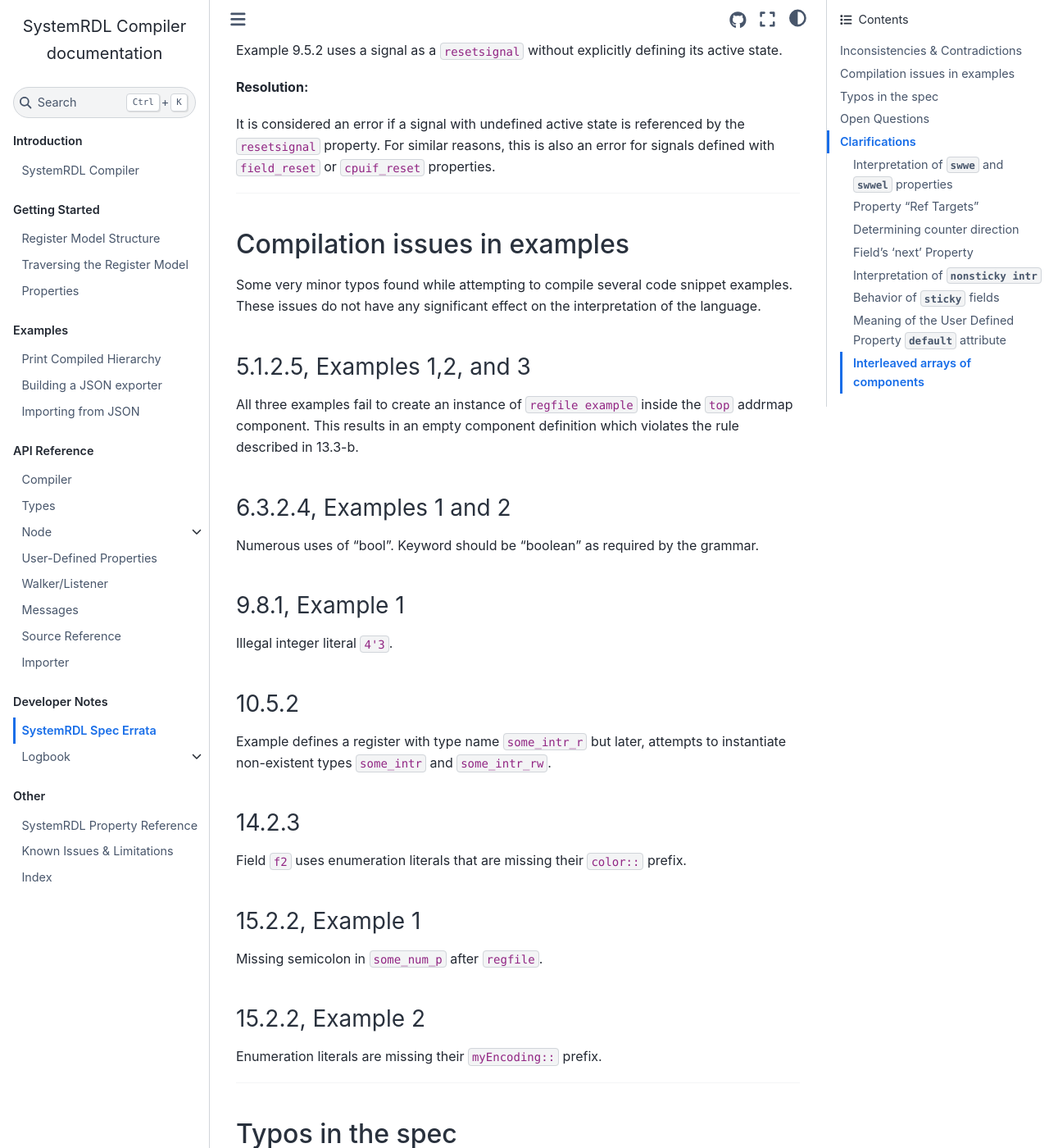
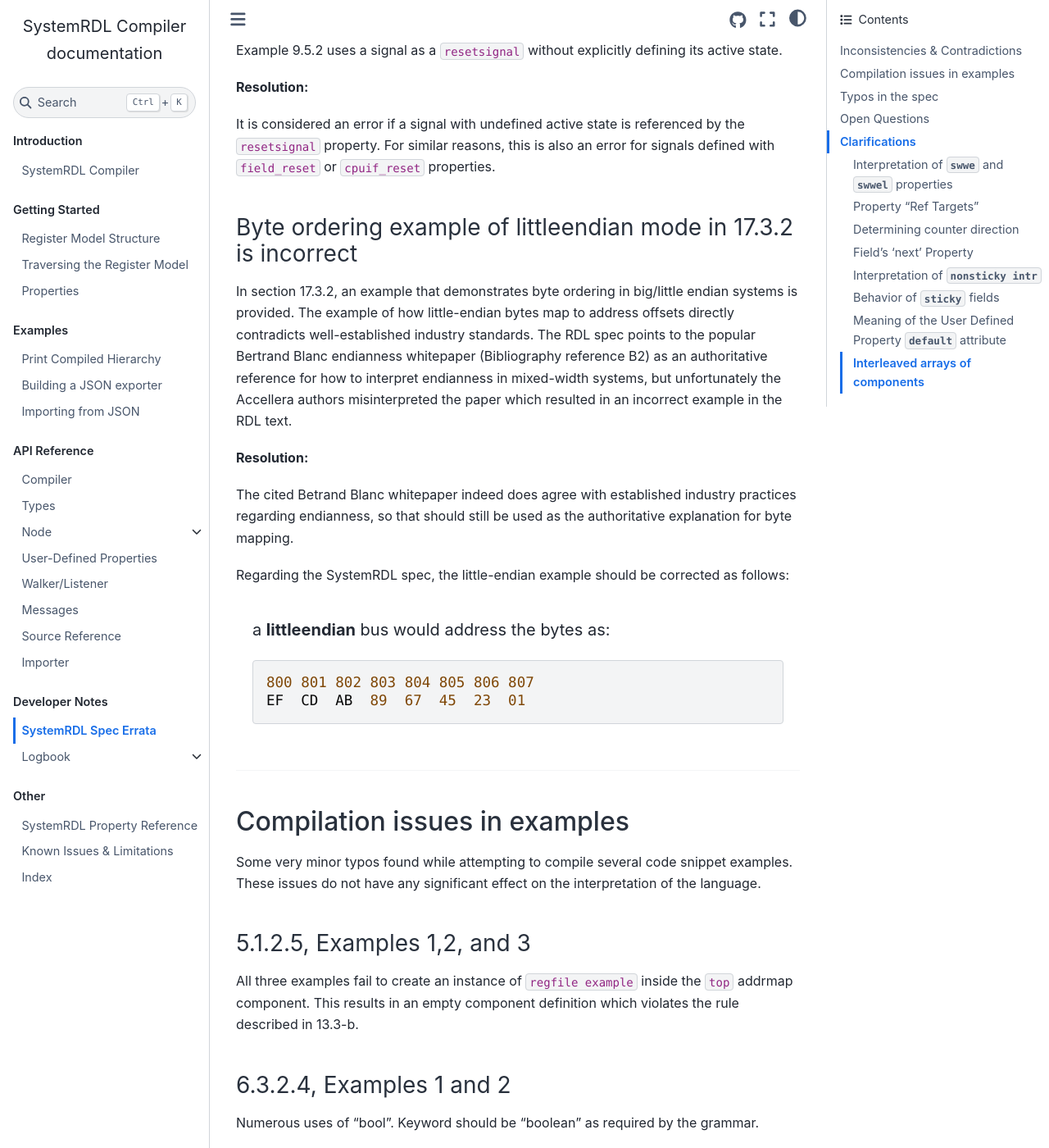
Before and after one commit to SystemRDL/systemrdl-compiler, a Sphinx documentation site: the page built from docs/dev_notes/rdl_spec_errata.rst, in a window 1280 px wide and 1400 px high, scrolled down 6022 px. Shown: the whole window at 82% size. Built offline with Sphinx 7.4.7 and the Sphinx Book theme 1.1.4, drawn with Linux system fonts in a browser that asks for light colours.

Commit message:
Add endianness spec errata

```diff
--- a/docs/dev_notes/rdl_spec_errata.rst
+++ b/docs/dev_notes/rdl_spec_errata.rst
@@ -282,6 +282,34 @@ Example 9.5.2 uses a signal as a ``resetsignal`` without explicitly defining its
 It is considered an error if a signal with undefined active state is referenced by the ``resetsignal`` property.
 For similar reasons, this is also an error for signals defined with ``field_reset`` or ``cpuif_reset`` properties.
 
+
+Byte ordering example of littleendian mode in 17.3.2 is incorrect
+^^^^^^^^^^^^^^^^^^^^^^^^^^^^^^^^^^^^^^^^^^^^^^^^^^^^^^^^^^^^^^^^^
+In section 17.3.2, an example that demonstrates byte ordering in big/little
+endian systems is provided. The example of how little-endian
+bytes map to address offsets directly contradicts well-established industry
+standards. The RDL spec points to the popular Bertrand Blanc endianness
+whitepaper (Bibliography reference B2) as an authoritative reference for how to
+interpret endianness in mixed-width systems, but unfortunately the Accellera
+authors misinterpreted the paper which resulted in an incorrect example in the
+RDL text.
+
+**Resolution:**
+
+The cited Betrand Blanc whitepaper indeed does agree with established industry
+practices regarding endianness, so that should still be used as the authoritative
+explanation for byte mapping.
+
+Regarding the SystemRDL spec, the little-endian example should be corrected as follows:
+
+.. pull-quote::
+
+    a **littleendian** bus would address the bytes as:
+
+    .. code::
+
+        800 801 802 803 804 805 806 807
+        EF  CD  AB  89  67  45  23  01
 
 
 --------------------------------------------------------------------------------
```
